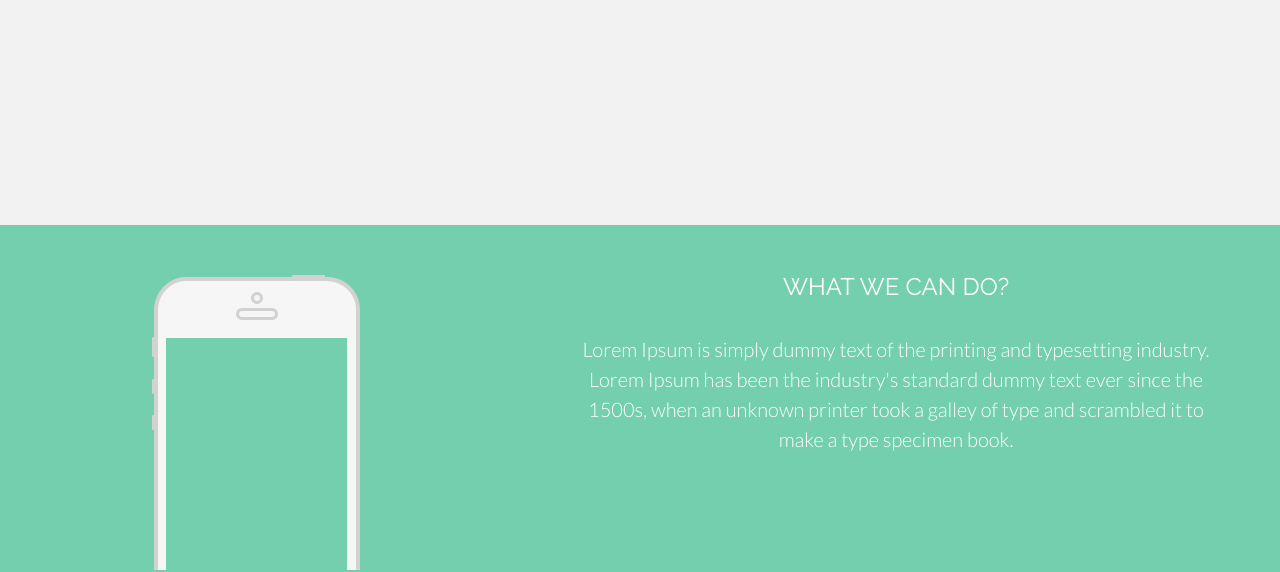
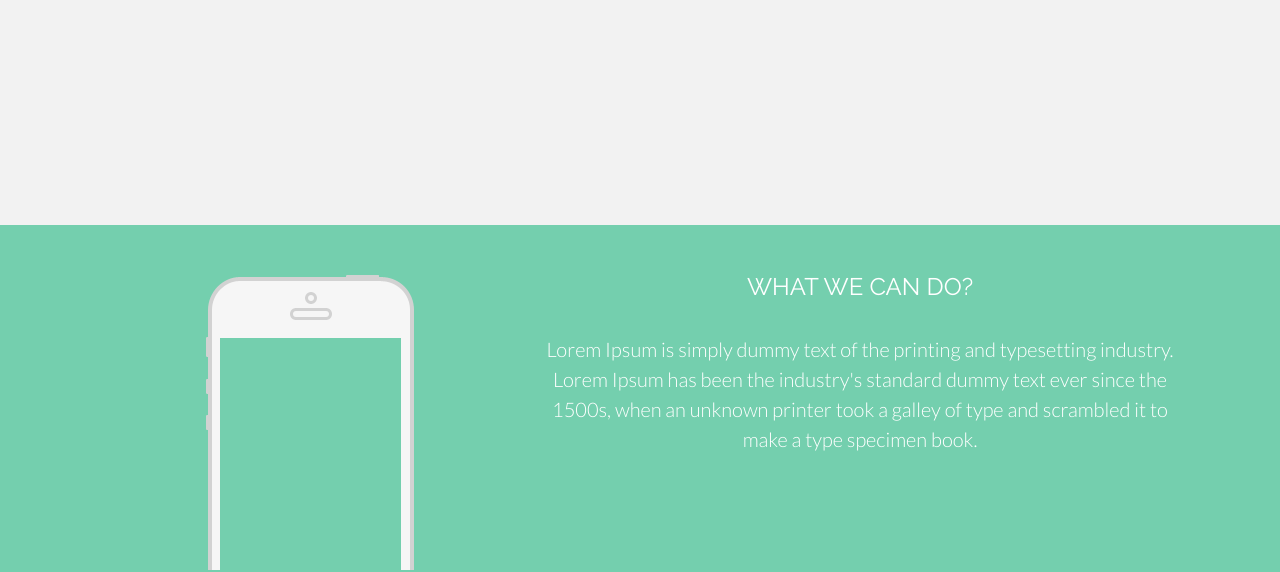
Before and after one commit to hikaru0947/Bolt-curriculum, a plain HTML site: page index.html in a window 1280 px wide. Shown: the part 415-987 px from the top of the page. Drawn offline with Linux system fonts and the light colour scheme.

Commit message:
[update] bolt課題 Step1 section-inner部分inner指定

```diff
--- a/css/style.css
+++ b/css/style.css
@@ -72,6 +72,8 @@ body {
 }
 
 .section-inner {
+  width: 1100px;
+  margin: 0 auto;
   display: flex;
   align-items: flex-start;
   justify-content: center;
```
